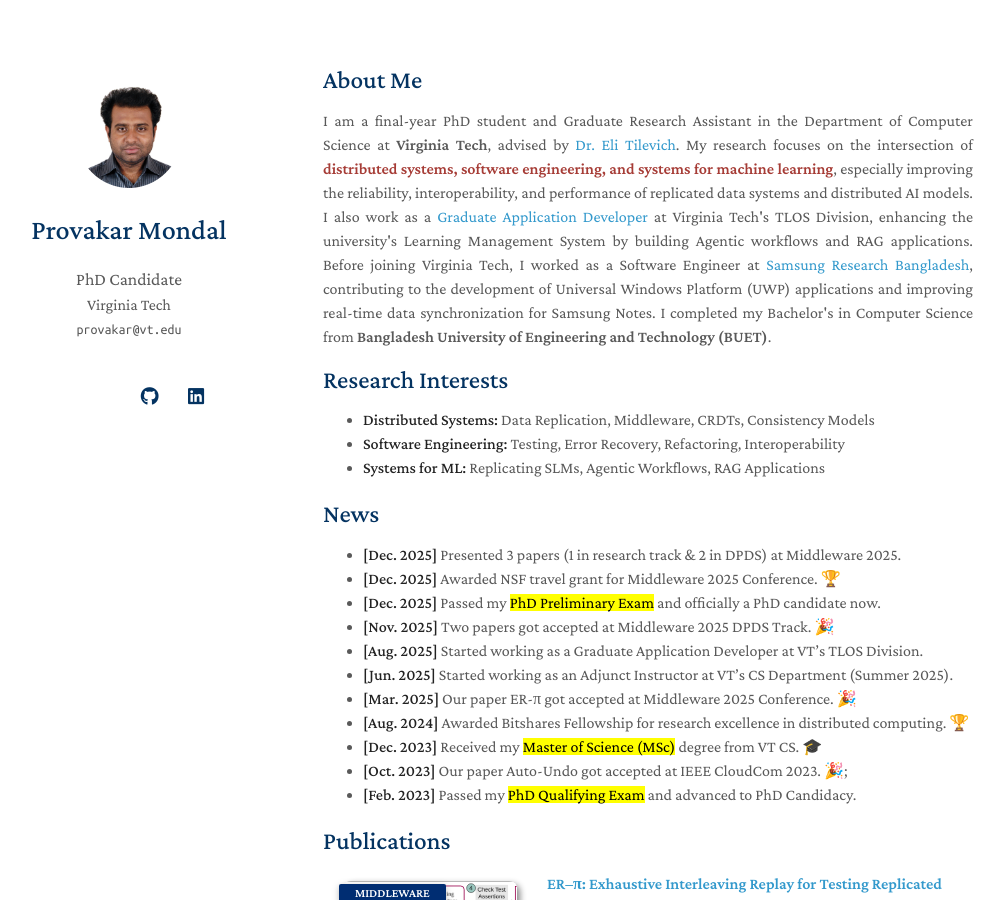
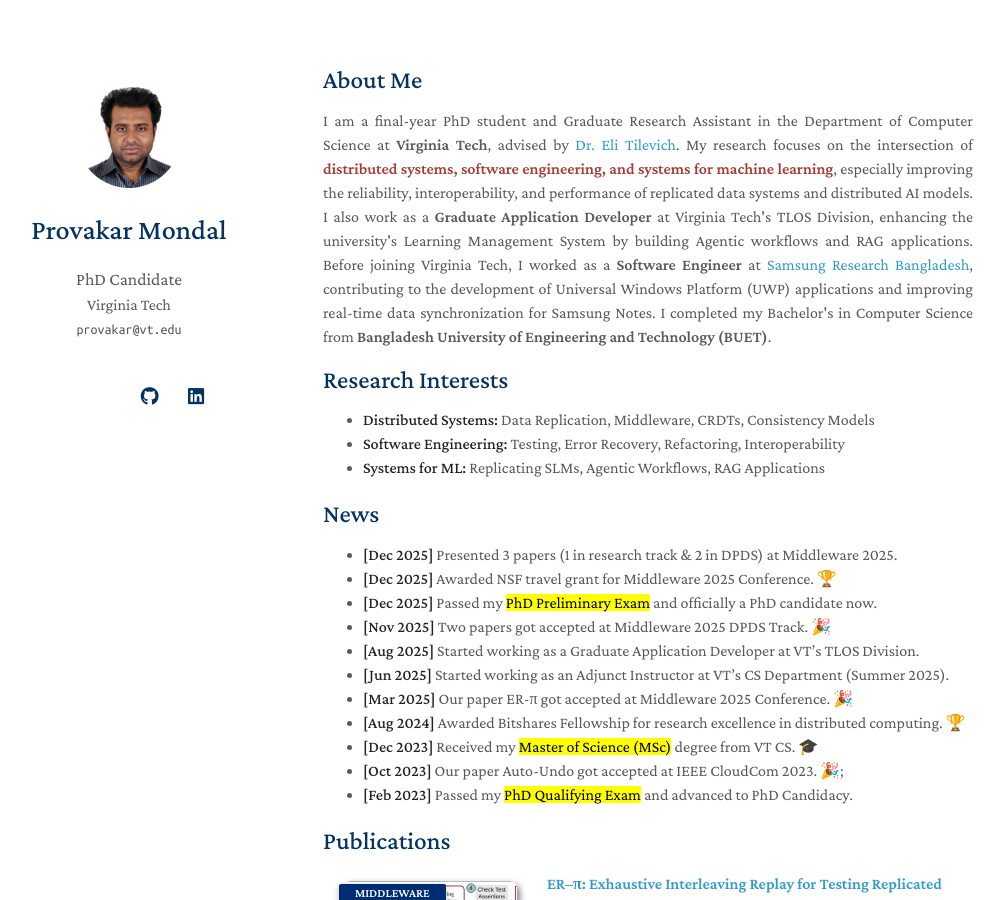
Before and after one commit to surzoprovakar/surzoprovakar.github.io, a Jekyll site: the page built from index.md, in a window 1280 px wide and 900 px high. Shown: the whole window, without its empty margins (147-1151 px from the left). Built offline with Jekyll 4.4.1, drawn with Linux system fonts in a browser that asks for light colours; a style sheet for code colours, icons or effects is not loaded; some of the changed text lies outside the part shown.

Commit message:
update cv and experience

```diff
--- a/_config.yml
+++ b/_config.yml
@@ -13,7 +13,7 @@
 # Links
 # If you don't need one of them, you may delete the corresponding line.
 google_scholar: https://scholar.google.com/citations?user=Fd8CN6AAAAAJ&hl=en
-cv_link: assets/files/Provakar_CV.pdf
+cv_link: assets/files/Provakar_Resume.pdf
 github_link: https://github.com/surzoprovakar
 linkedin: https://www.linkedin.com/in/provakar-m/
 # twitter: https://twitter.com/
--- a/_includes/experience.md
+++ b/_includes/experience.md
@@ -1,4 +1,12 @@
 ## Experience
+
+<div style="flex: 1; padding-bottom: 15px;">
+    <p style="margin: 0; font-size: 1em; line-height: 1.5;">
+        <strong>Graduate Research Assistant</strong><br>
+        Software Innovations Lab, Virginia Tech<br>
+        August 2021 &ndash; Present
+    </p>
+</div>
 
 <div style="flex: 1; padding-bottom: 15px">
     <p style="margin: 0; font-size: 1em; line-height: 1.5;">
--- a/index.md
+++ b/index.md
@@ -17,7 +17,7 @@
 ## About Me
 
 <div style="text-align: justify; padding-bottom:15px">
-I am a final-year PhD student and Graduate Research Assistant in the Department of Computer Science at <b>Virginia Tech</b>, advised by <a href="https://people.cs.vt.edu/~tilevich/" target="_blank">Dr. Eli Tilevich</a>. My research focuses on the intersection of <span class="animate-vt">distributed systems, software engineering, and systems for machine learning</span>, especially improving the reliability, interoperability, and performance of replicated data systems and distributed AI models. I also work as a <a href="https://tlos.vt.edu/about/directory/personnel/mondal_p.html" target="_blank">Graduate Application Developer</a> at Virginia Tech's TLOS Division, enhancing the university's Learning Management System by building Agentic workflows and RAG applications. Before joining Virginia Tech, I worked as a Software Engineer at <a href="https://research.samsung.com/srbd" target="_blank">Samsung Research Bangladesh</a>, contributing to the development of Universal Windows Platform (UWP) applications and improving real-time data synchronization for Samsung Notes. I completed my Bachelor's in Computer Science from <b>Bangladesh University of Engineering and Technology (BUET)</b>.
+I am a final-year PhD student and Graduate Research Assistant in the Department of Computer Science at <b>Virginia Tech</b>, advised by <a href="https://people.cs.vt.edu/~tilevich/" target="_blank">Dr. Eli Tilevich</a>. My research focuses on the intersection of <span class="animate-vt">distributed systems, software engineering, and systems for machine learning</span>, especially improving the reliability, interoperability, and performance of replicated data systems and distributed AI models. I also work as a <b>Graduate Application Developer</b> at Virginia Tech's TLOS Division, enhancing the university's Learning Management System by building Agentic workflows and RAG applications. Before joining Virginia Tech, I worked as a <b>Software Engineer</b> at <a href="https://research.samsung.com/srbd" target="_blank">Samsung Research Bangladesh</a>, contributing to the development of Universal Windows Platform (UWP) applications and improving real-time data synchronization for Samsung Notes. I completed my Bachelor's in Computer Science from <b>Bangladesh University of Engineering and Technology (BUET)</b>.
 </div>
 
 ## Research Interests
@@ -28,17 +28,17 @@
 
 ## News
 
-- **[Dec. 2025]** Presented 3 papers (1 in research track & 2 in DPDS) at Middleware 2025.
-- **[Dec. 2025]** Awarded NSF travel grant for Middleware 2025 Conference. &#127942;
-- **[Dec. 2025]** Passed my <mark>PhD Preliminary Exam</mark> and officially a PhD candidate now.
-- **[Nov. 2025]** Two papers got accepted at Middleware 2025 DPDS Track. &#x1F389;
-- **[Aug. 2025]** Started working as a Graduate Application Developer at VT's TLOS Division.
-- **[Jun. 2025]** Started working as an Adjunct Instructor at VT's CS Department (Summer 2025).
-- **[Mar. 2025]** Our paper ER-&pi; got accepted at Middleware 2025 Conference. &#x1F389;
-- **[Aug. 2024]** Awarded Bitshares Fellowship for research excellence in distributed computing. &#127942;
-- **[Dec. 2023]** Received my <mark>Master of Science (MSc)</mark> degree from VT CS. &#x1F393;
-- **[Oct. 2023]** Our paper Auto-Undo got accepted at IEEE CloudCom 2023. &#x1F389;;
-- **[Feb. 2023]** Passed my <mark>PhD Qualifying Exam</mark> and advanced to PhD Candidacy.
+- **[Dec 2025]** Presented 3 papers (1 in research track & 2 in DPDS) at Middleware 2025.
+- **[Dec 2025]** Awarded NSF travel grant for Middleware 2025 Conference. &#127942;
+- **[Dec 2025]** Passed my <mark>PhD Preliminary Exam</mark> and officially a PhD candidate now.
+- **[Nov 2025]** Two papers got accepted at Middleware 2025 DPDS Track. &#x1F389;
+- **[Aug 2025]** Started working as a Graduate Application Developer at VT's TLOS Division.
+- **[Jun 2025]** Started working as an Adjunct Instructor at VT's CS Department (Summer 2025).
+- **[Mar 2025]** Our paper ER-&pi; got accepted at Middleware 2025 Conference. &#x1F389;
+- **[Aug 2024]** Awarded Bitshares Fellowship for research excellence in distributed computing. &#127942;
+- **[Dec 2023]** Received my <mark>Master of Science (MSc)</mark> degree from VT CS. &#x1F393;
+- **[Oct 2023]** Our paper Auto-Undo got accepted at IEEE CloudCom 2023. &#x1F389;;
+- **[Feb 2023]** Passed my <mark>PhD Qualifying Exam</mark> and advanced to PhD Candidacy.
 
 {% include_relative _includes/publications.md %}
 
```
Also changed, not shown: other parts of _includes/experience.md (+2 -2 lines), 2 other files.
